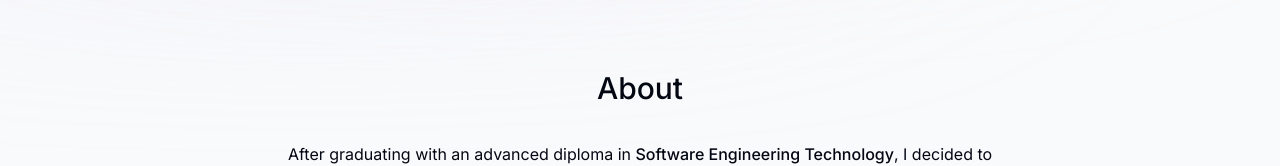
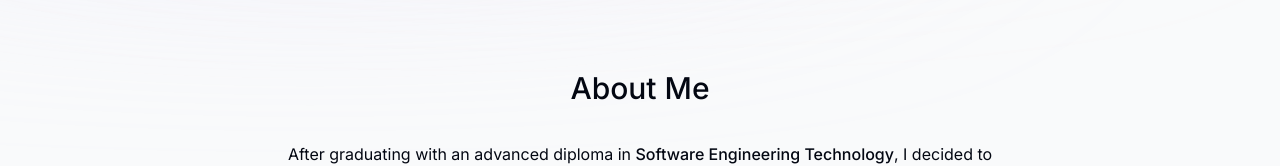
Before and after one commit to IrvinDale/irvin-dale-portfolio, a Next.js app: page / in a window 1280 px wide. Shown: the part 754-920 px from the top of the page. Built offline with nearby package versions, Linux system fonts and the light colour scheme.

Commit message:
update about.tsx

```diff
--- a/components/about.tsx
+++ b/components/about.tsx
@@ -1,9 +1,18 @@
+"use client";
+
 import React from "react";
+import SectionHeading from "./section-heading";
+import { motion } from "framer-motion";
 
 export default function About() {
   return (
-    <section className="mb-28 max-w-[45rem] text-center leading-8 sm:mb40 ">
-      <h2 className="text-3xl font-medium capitalize mb-8">About</h2>
+    <motion.section
+      className="mb-28 max-w-[45rem] text-center leading-8 sm:mb40 "
+      initial={{ opacity: 0, y: 100 }}
+      animate={{ opacity: 1, y: 0 }}
+      transition={{ delay: 0.175 }}
+    >
+      <SectionHeading>About Me</SectionHeading>
       <p className="mb-3">
         After graduating with an advanced diploma in{" "}
         <span className="font-medium">Software Engineering Technology</span>, I
@@ -30,6 +39,6 @@
         <span className="font-medium">learning new things</span>. I'm also
         learning about digital arts.
       </p>
-    </section>
+    </motion.section>
   );
 }
--- /dev/null
+++ b/components/section-heading.tsx
@@ -0,0 +1,9 @@
+import React from "react";
+
+type SectionHeadingProps = {
+  children: React.ReactNode;
+};
+
+export default function SectionHeading({ children }: SectionHeadingProps) {
+  return <h2 className="text-3xl font-medium capitalize mb-8">{children}</h2>;
+}
```
